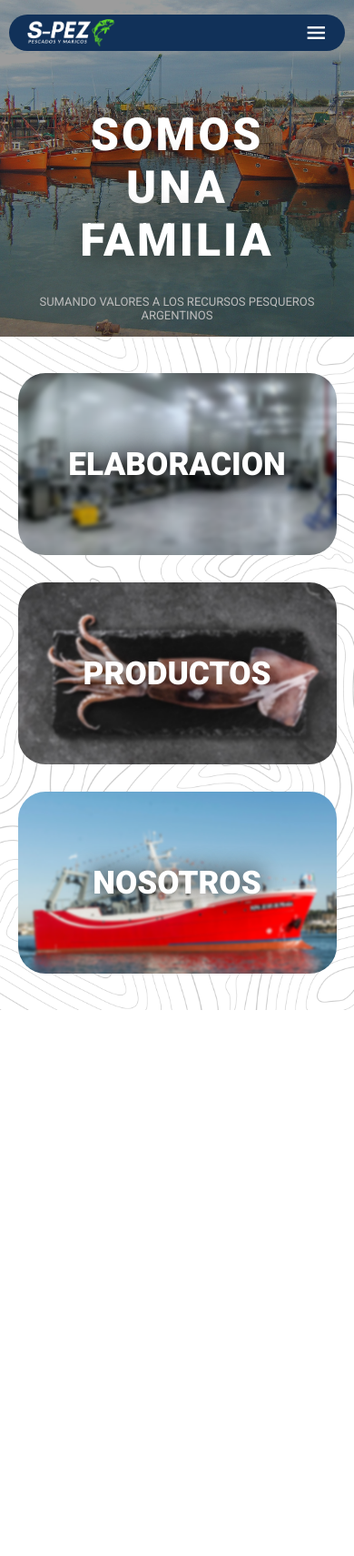
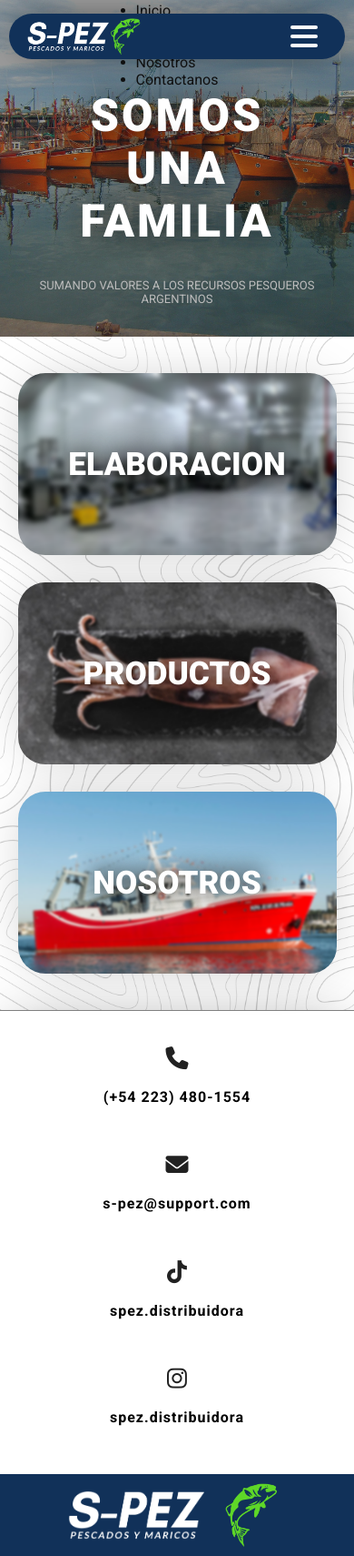
Before and after one commit to FranCunhaDuarte/S-Pez-Website, a plain HTML site: page index.html in a window 390 px wide. Shown: the whole page at 91% size. Before the commit the page ends 1410 px from the top, so only its background shows below. Drawn offline with nearby package versions, Linux system fonts and the light colour scheme.

Commit message:
Ending mobile first

```diff
--- a/css/style.css
+++ b/css/style.css
@@ -5,10 +5,14 @@
     font-family: 'Roboto', sans-serif;
 }
 
+
+/*  E S T R U C T U R E   */
+
+
 body{
     display: grid;
     grid-template-columns: 1fr;
-    grid-template-rows: 370px auto 300px;
+    grid-template-rows: 370px auto 600px;
     grid-template-areas:
     "header"
     "main"
@@ -30,17 +34,116 @@ footer{
 
 /*   H E A D E R    */
 
+nav{
+    position: fixed;
+    top: 15px;
+    width: 95%;
+    height: 50px;
+    background-color: #113159;
+    border-radius: 50px;
+    display: grid;
+    grid-template-columns: 1fr 1fr 1fr;
+    padding: 0 20px;
+    grid-template-areas:
+    "logo . menu-button"
+    ;
+    z-index: 10;
+    box-shadow: 0px 0px 42px -12px rgba(0,0,0,0.75);
+}
+
+
+
+nav a{
+    text-decoration: none;
+    grid-area: logo;
+    display: flex;
+    flex-wrap: nowrap;
+    align-items: center;
+}
+
+nav a .logo-text-header{
+    width: 90px;
+}
+nav a .logo-img-header{
+    width: 40px;
+}
+
+.menu-btn_container{
+    grid-area: menu-button;
+    display: flex;
+    align-items: center;
+    justify-content: flex-end;
+
+    width: auto;
+}
+
+nav div div{
+    width: 50px;
+    height: 20px;
+    cursor: pointer;
+    display: flex;
+    align-items: center;
+    justify-content: center;
+}
+
+nav div div .menu-btn_burger{
+    width: 30px;
+    height: 4px;
+    background-color: white;
+    border-radius: 5px;
+    transition: all .5s ease-in-out;
+}
+
+.menu-btn_burger::before,
+.menu-btn_burger::after{
+    content: "";
+    position: absolute;
+    width: 30px;
+    height: 4px;
+    background-color: white;
+    border-radius: 5px;
+    transition: all .5s ease-in-out;
+}
+
+.menu-btn_burger::before{
+    transform: translateY(-10px);
+}
+
+.menu-btn_burger::after{
+    transform: translateY(10px);
+}
+
+/*  A N I M A T I O N  */
+
+.menu-btn_clickbox.open .menu-btn_burger{
+    background: transparent;
+    box-shadow: none;
+}
+
+.menu-btn_clickbox.open .menu-btn_burger::before{
+    transform: rotate(45deg);
+}
+
+.menu-btn_clickbox.open .menu-btn_burger::after{
+    transform: rotate(-45deg);
+}
+
+
 .header-index{
     background-image: url(../sources/img.jpg);
     background-position: center;
     background-size: cover;
     background-repeat: none;
     grid-template-columns: 1fr;
-    grid-template-rows: auto;
+    grid-template-rows: 1fr 1fr 1fr;
     display: grid;
+    grid-template-areas:
+    "."
+    "title"
+    "subtitle"
+    ;
     justify-items: center;
     align-items: center;
-    z-index: -2;
 }
 
 .header-index::before{
@@ -52,48 +155,7 @@ footer{
     height: 370px;
     background-color: #292929;
     opacity: 46%;
-    z-index: -1;
-}
-
-.navbar{
-    width: 95%;
-    height: 40px;
-    background-color: #113159;
-    border-radius: 50px;
-    display: grid;
-    grid-template-columns: 1fr 2fr 1fr;
-    grid-template-areas:
-    ". . . menu-button"
-    ;
-    align-items: center;
-    padding: 0 20px 0 20px;
-}
-
-.material-symbols-outlined{
-    grid-area: menu-button;
-}
-
-.logo-container{
-    display: flex;
-    justify-content: center;
-    align-items: center;
-}
-
-.logo-text{
-    width: 70px;
-}
-
-.logo-img{
-    width: 30px;
-}
-
-.menu-button{
-    color: white;
-    font-variation-settings:
-    'FILL' 0,
-    'wght' 800,
-    'GRAD' 0,
-    'opsz' 48;
+    z-index: 0;
 }
 
 .header-index .title-header{
@@ -101,6 +163,7 @@ footer{
     flex-direction: column;
     align-items: center;
     width: 100%;
+    grid-area: title;
 }
 
 .header-index .title-header p{
@@ -110,6 +173,7 @@ footer{
     text-align: center;
     letter-spacing: 3px;
     text-shadow: 0px 0px 34px rgba(0, 0, 0, 0.708);
+    z-index: 1;
 }
 
 .header-index p{
@@ -117,6 +181,8 @@ footer{
     width: 95%;
     text-align: center;
     color: #BCBCBC;
+    z-index: 1;
+    grid-area: subtitle;
 }
 
 .texto{
@@ -157,6 +223,7 @@ footer{
     background-size: cover;
     background-repeat: no-repeat;
     text-decoration: none;
+    box-shadow: 0px 0px 58px -16px rgba(0, 0, 0, 0.274);
 }
 
 .main-index section .elaboration-box{
@@ -177,3 +244,56 @@ footer{
     text-shadow: 0px 0px 24px rgba(0, 0, 0, 0.99);
     color: rgb(255, 255, 255);
 }
+
+
+/*    F O O T E R    */
+
+.footer-index{
+    display: flex;
+    flex-direction: column;
+    align-items: center;
+    justify-content: space-between;
+    border-top: 1px solid gray;
+    padding-top: 40px;
+    box-shadow: 0px 0px 58px -16px rgba(0, 0, 0, 0.371);
+
+}
+
+.footer-index div{
+    width: 100%;
+    display: flex;
+    flex-direction: column;
+    align-items: center;
+    justify-content: center;
+    gap: 20px;
+}
+
+.footer-index div i{
+    font-size: 25px;
+    color: #212121;
+}
+
+.footer-index div p{
+    font-size: 16px;
+    font-weight: 600;
+    letter-spacing: 1px;
+}
+
+.footer-index .logo-container-footer{
+    display: flex;
+    flex-direction: row;
+    flex-wrap: nowrap;
+    justify-content: center;
+    align-items: center;
+    width: 100%;
+    height: 90px;
+    background-color: #113159;
+}
+
+.logo-text-footer{
+    width: 150px;
+}
+
+.logo-img-footer{
+    width: 70px;
+}
--- a/index.html
+++ b/index.html
@@ -10,17 +10,30 @@
     <link rel="preconnect" href="https://fonts.gstatic.com" crossorigin>
     <link href="https://fonts.googleapis.com/css2?family=Roboto:ital,wght@0,100;0,300;0,400;0,500;0,700;0,900;1,100;1,300;1,400;1,500;1,700;1,900&display=swap" rel="stylesheet">
     <link rel="stylesheet" href="https://fonts.googleapis.com/css2?family=Material+Symbols+Outlined:opsz,wght,FILL,GRAD@20..48,100..700,0..1,-50..200" />
+    <script src="https://kit.fontawesome.com/80520dbe4a.js" crossorigin="anonymous"></script>
 </head>
 <body>
+
     <header class="header-index">
-        <div class="navbar">
-            <div class="logo-container">
-                <img src="./sources/text-white.png" class="logo-text" alt="">
-                <img src="./sources/logo.png" class="logo-img" alt="">
+        <nav>
+            <a href="./index.html">
+                <img src="./sources/text-white.png" alt="logo-text" class="logo-text-header">
+                <img src="./sources/logo.png" alt="logo" class="logo-img-header">
+            </a>
+            <div class="menu-btn_container">
+                <div class="menu-btn_clickbox">
+                    <div class="menu-btn_burger"></div>
+                </div>
             </div>
-            <span class="material-symbols-outlined menu-button">menu</span>
-        </div>
-        <nav></nav>
+
+        </nav>
+        <ul>
+            <li>Inicio</li>
+            <li>Elaboracion</li>
+            <li>Productos</li>
+            <li>Nosotros</li>
+            <li>Contactanos</li>
+        </ul>
         <div class="title-header">
             <p>SOMOS</p>
             <p>UNA</p>
@@ -35,7 +48,29 @@
             <a href="./pages/aboutUs.html" class="aboutUs-box"><div><p>NOSOTROS</p></div></a>
         </section>
     </main>
-    <footer>
+    <footer class="footer-index">
+        <div>
+            <i class="fa-solid fa-phone"></i>
+            <p>(+54 223) 480-1554</p>
+        </div>
+        <div>
+            <i class="fa-solid fa-envelope"></i>
+            <p>s-pez@support.com</p>
+        </div>
+        <div>
+            <i class="fa-brands fa-tiktok"></i>
+            <p>spez.distribuidora</p>
+        </div>
+        <div>
+            <i class="fa-brands fa-instagram"></i>
+            <p>spez.distribuidora</p>
+        </div>
+        <div>
+            <div class="logo-container-footer">
+                <img src="./sources/text-white.png" class="logo-text-footer" alt="">
+                <img src="./sources/logo.png" class="logo-img-footer" alt="">
+            </div>
+        </div>
     </footer>
     <script src="./javascript/main.js"></script>
 </body>
--- a/javascript/main.js
+++ b/javascript/main.js
@@ -0,0 +1,11 @@
+const menuBtn = document.querySelector('.menu-btn_clickbox');
+let menuOpen=false;
+menuBtn.addEventListener('click',()=>{
+    if(!menuOpen){
+        menuBtn.classList.add('open');
+        menuOpen=true;
+    } else{
+        menuBtn.classList.remove('open');
+        menuOpen=false;
+    }
+});
```
